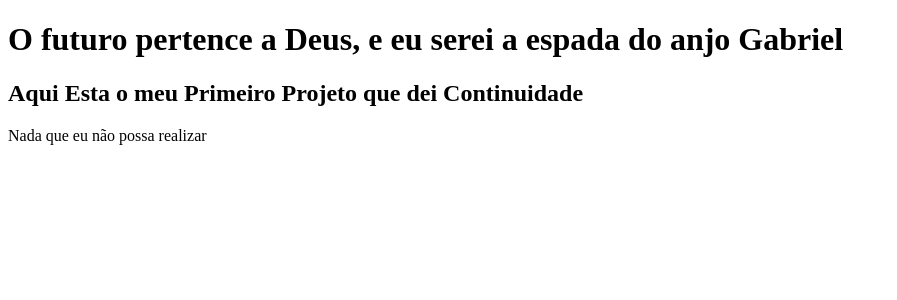
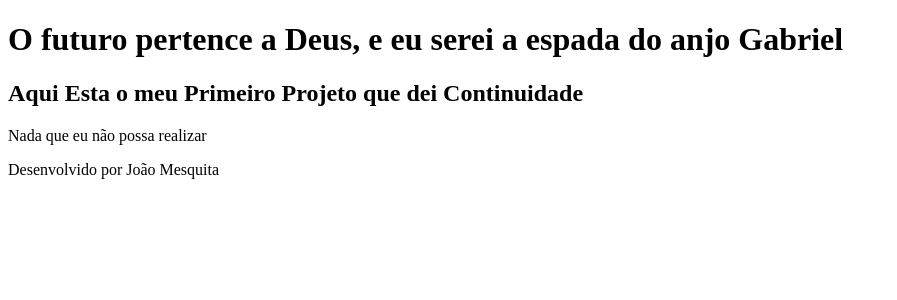
Before and after one commit to Otavio17061992/cloneTabNews, a Next.js app: page / in a window 1280 px wide. Shown: the top 300 px of the page, without its empty margins (0-897 px from the left). Built offline with nearby package versions, Linux system fonts and the light colour scheme.

Commit message:
Alterado Footer para teste do robo Versel

```diff
--- a/pages/index.js
+++ b/pages/index.js
@@ -5,6 +5,10 @@ function Home()
       <h1>O futuro pertence a Deus, e eu serei a espada do anjo Gabriel</h1>
       <h2>Aqui Esta o meu Primeiro Projeto que dei Continuidade</h2>
       <p>Nada que eu não possa realizar</p>
+
+      <footer>
+        <p>Desenvolvido por João Mesquita</p>
+      </footer>
     </dev>
   );
 }
```
